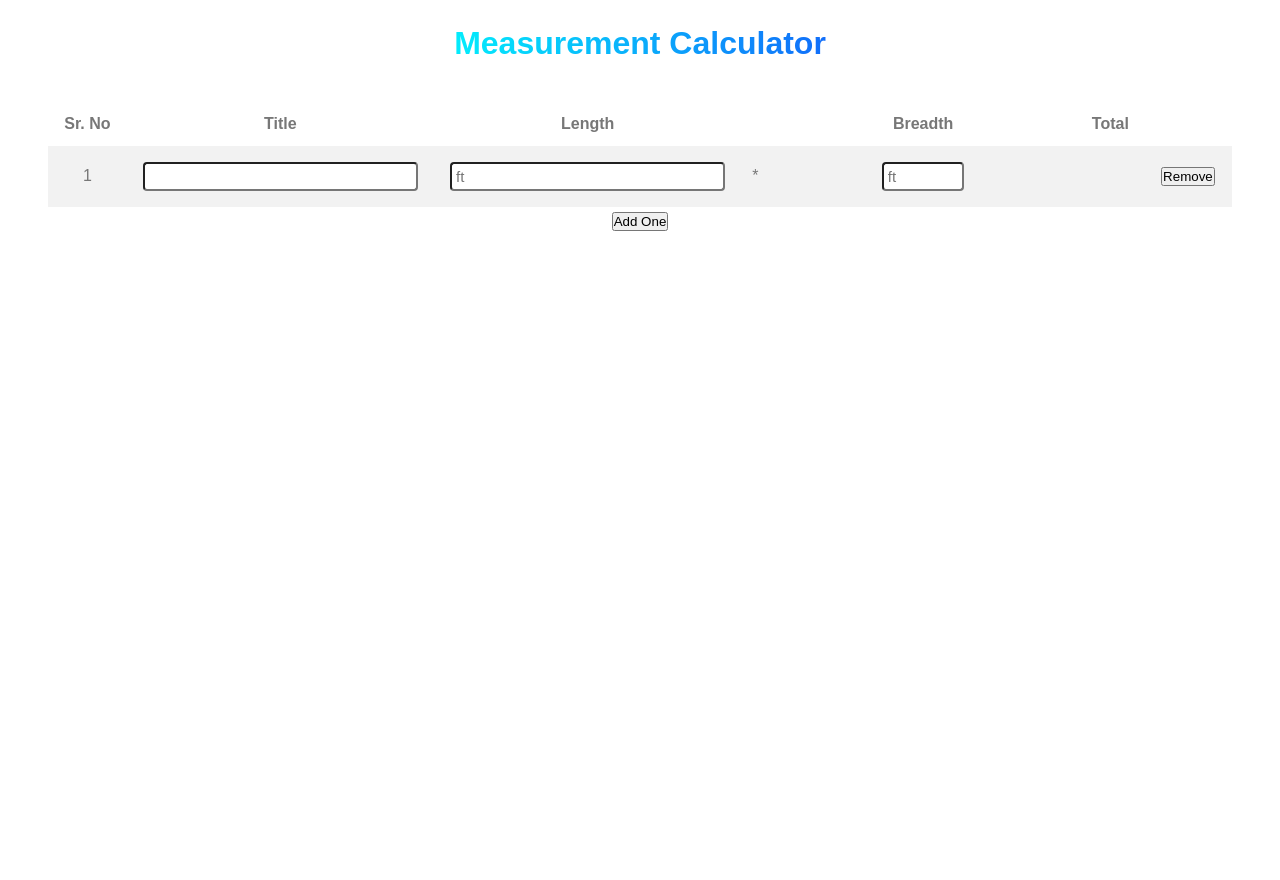
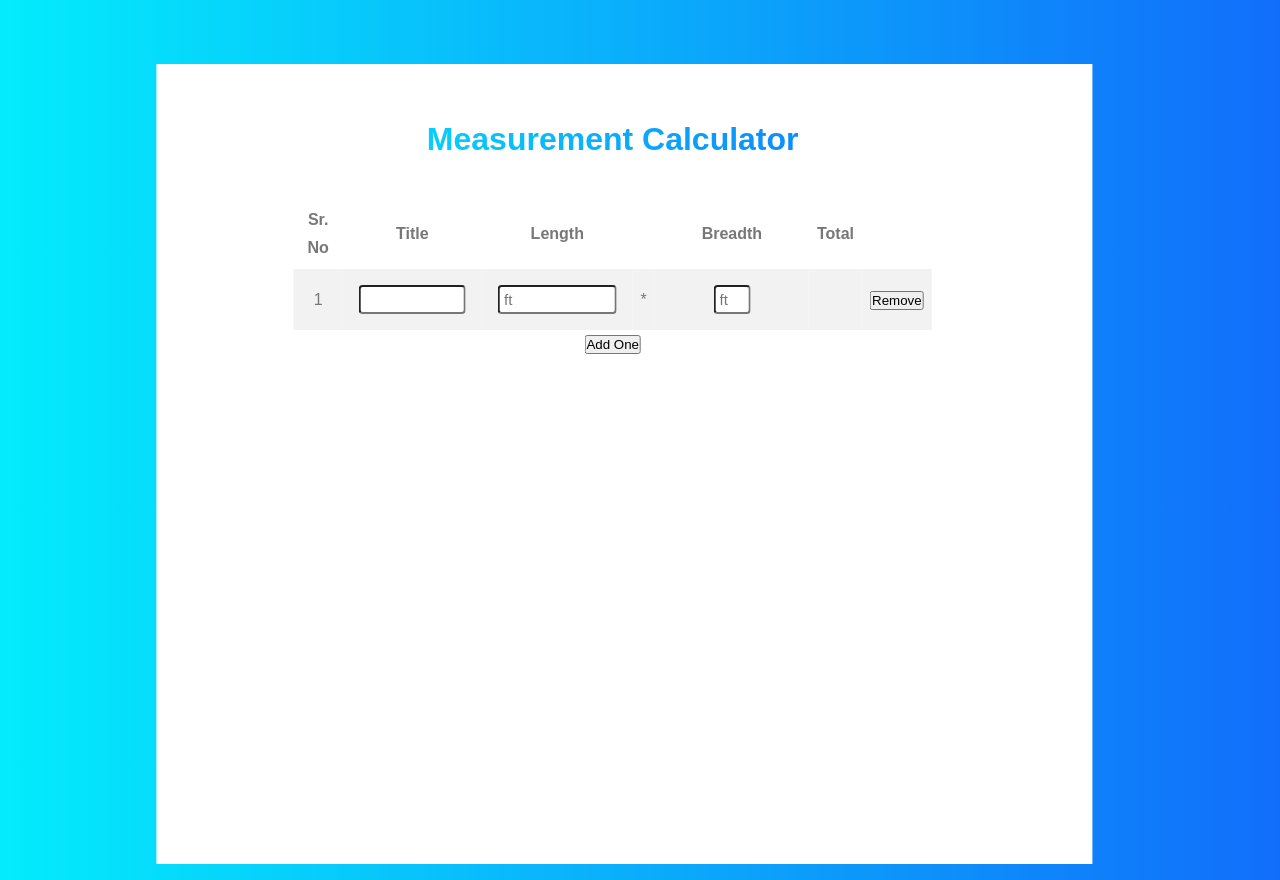
Before and after one commit to mokshchadha/floor_-measurement_calculator, a React (Vite) app: page / in a window 1280 px wide. Before the commit the page ends 800 px from the top, so only its background shows below. Built offline with nearby package versions, Linux system fonts and the light colour scheme.

Commit message:
added a background image

```diff
--- a/src/App.jsx
+++ b/src/App.jsx
@@ -4,8 +4,8 @@ import { List } from "./components/list/List";
 function App() {
   return (
     <div className="App">
-      <h1 className="main__heading">Measurement Calculator</h1>
-      <div className="card">
+      <div className="App">
+        <h1 className="main__heading">Measurement Calculator</h1>
         <List />
       </div>
     </div>
--- a/src/components/list/List.jsx
+++ b/src/components/list/List.jsx
@@ -112,7 +112,7 @@ export const List = () => {
   };
 
   return (
-    <div className="main">
+    <div className="card">
       <div>
         <div>
           <table>
--- a/src/components/list/list.css
+++ b/src/components/list/list.css
@@ -13,6 +13,8 @@
     padding: 20px;
     font-size: 30px;
   } */
+
+
 input[type=text] {
     font-size: 15px;
     width: 100%;
--- a/src/index.css
+++ b/src/index.css
@@ -16,6 +16,17 @@ body{
     line-height: 1.7;
     color:#777;
     padding:1rem;
+    background-image: linear-gradient(to right , var(--sky-blue-color), var(--blue-color));
+}
+
+.App{
+    margin-top: 3rem;
+    display: flex;
+    flex-direction: column;
+    width: 75%;
+    align-content: center;
+    transform: translateX(15%);
+    height: 100vh;
 }
 
 
```
